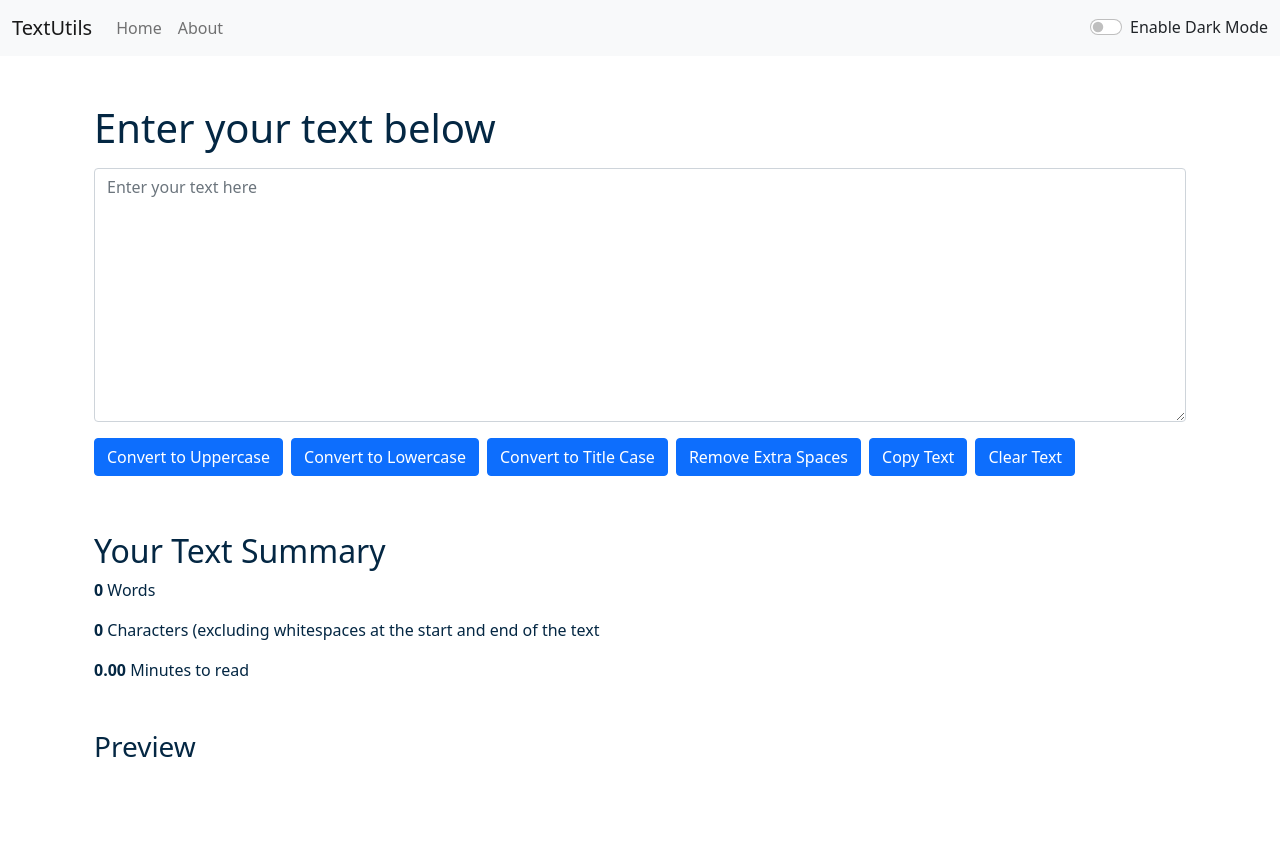
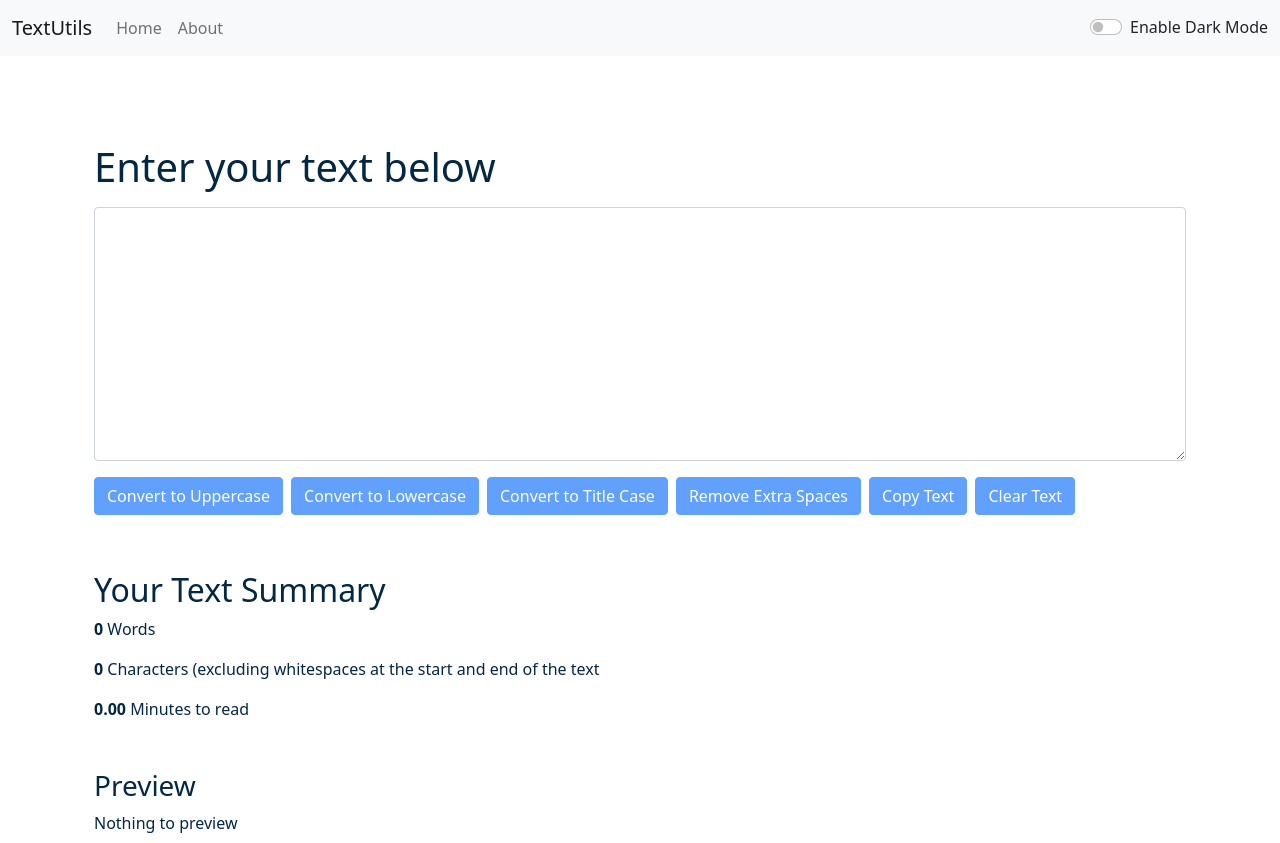
Before and after one commit to codewithnitesh/react-learning, a React (Create React App) app: page / in a window 1280 px wide. Before the commit the page ends 800 px from the top, so only its background shows below. Built offline with nearby package versions, Linux system fonts and the light colour scheme.

Commit message:
19.Fixing Issues & Wrapping up TextUtils - Complete React Course in Hindi #19

```diff
--- a/src/App.js
+++ b/src/App.js
@@ -27,12 +27,10 @@ function App() {
     if (mode === 'dark') {
       setMode('light');
       document.body.style.backgroundColor = 'white';
-      document.title = 'TextUtils - Light Mode';
     } else {
       setMode('dark');
       document.body.style.backgroundColor = '#042743';
       showAlert("success", "Dark mode is enabled");
-      document.title = 'TextUtils - Dark Mode';
     }
   }
 
@@ -43,7 +41,6 @@ function App() {
       <Alert alert={alert} />
 
       <div className="container" >
-
         <Routes >
           <Route exact path="/about" element={<About mode={mode} />}/>
           <Route exact path="/" element={<TextForm mode={mode} showAlert={showAlert} />} />
--- a/src/components/About.js
+++ b/src/components/About.js
@@ -15,9 +15,8 @@ export default function About(props) {
     }
 
   return (
-    <div>
-        <div className='container'>
-            <h1 className='my-5' style={{...getStyle(), borderBottom: 'none'}}>About Us</h1>
+        <>
+            <h1 className='my-3' style={{...getStyle(), borderBottom: 'none'}}>About Us</h1>
             <div className="accordion" id="accordionExample">
                 <div className="accordion-item">
                     <h2 className="accordion-header" id="headingOne">
@@ -56,7 +55,6 @@ export default function About(props) {
                     </div>
                 </div>
             </div>
-        </div>
-    </div>
+        </>
   )
 }
--- a/src/components/Alert.js
+++ b/src/components/Alert.js
@@ -6,8 +6,13 @@ function Alert(props) {
         return lower.charAt(0).toUpperCase() + lower.slice(1);
     }
   return (
-    props.alert && <div className={ `alert alert-${props.alert.type} alert-dismissible fade show`} role="alert">
-        <strong>{capitalize(props.alert.type)}</strong>: {props.alert.message}
+    <div style={{ height: '55px' }} className="container my-3">
+      {
+        props.alert &&
+        <div className={ `alert alert-${props.alert.type} alert-dismissible fade show`} role="alert">
+              <strong>{capitalize(props.alert.type)}</strong>: {props.alert.message}
+          </div>
+      }
     </div>
   )
 }
--- a/src/components/TextForm.js
+++ b/src/components/TextForm.js
@@ -5,18 +5,18 @@ export default function TextForm(props) {
   const [text, setText] = useState("");
 
   const handleOnChange = (event) => {
-    setText(event.target.value);
+    const newText = event.target.value.split(/^[ ]+[ ]$/).join(" ");
+
+    setText(newText);
   };
 
   const handleUppercaseClick = () => {
-    setText(text.trim());
     const upperText = text.toUpperCase();
     setText(upperText);
     props.showAlert("success", "Text successfully converted to upper case");
   };
 
   const handleLowercaseClick = () => {
-    setText(text.trim());
     const lowerText = text.toLowerCase();
     setText(lowerText);
     props.showAlert("success", "Text successfully converted to lower case");
@@ -28,8 +28,6 @@ export default function TextForm(props) {
   };
 
   const handleTitleCaseClick = () => {
-    setText(text.trim());
-
     const titleCaseText = text.replace(
         /\w\S*/g,
         function(word) {
@@ -45,6 +43,7 @@ export default function TextForm(props) {
     const myBoxElement = document.getElementById('myBox');
     myBoxElement.select();
     navigator.clipboard.writeText(myBoxElement.value);
+    document.getSelection().removeAllRanges();
     props.showAlert("success", "Text successfully copied to clipboard");
   }
 
@@ -71,14 +70,13 @@ export default function TextForm(props) {
     style={{
       color: props.mode === 'light' ? '#042743' : 'white',
     }}>
-      <div className="container my-5">
+      <div className="container">
         <h1 className="my-3">{props.heading}</h1>
         <div className="mb-3">
           <textarea
             className="form-control"
             id="myBox"
             rows="10"
-            placeholder="Enter your text here"
             value={text}
             onChange={handleOnChange}
             style={{
@@ -88,27 +86,27 @@ export default function TextForm(props) {
           ></textarea>
         </div>
         <div className="buttons">
-            <button className="btn btn-primary" onClick={handleUppercaseClick}>
+            <button disabled={!text.length} className="btn btn-primary" onClick={handleUppercaseClick}>
               Convert to Uppercase
             </button>
 
-            <button className="btn btn-primary" onClick={handleLowercaseClick}>
+            <button disabled={!text.length} className="btn btn-primary" onClick={handleLowercaseClick}>
               Convert to Lowercase
             </button>
 
-            <button className="btn btn-primary" onClick={handleTitleCaseClick}>
+            <button disabled={!text.length} className="btn btn-primary" onClick={handleTitleCaseClick}>
               Convert to Title Case
             </button>
 
-            <button className="btn btn-primary" onClick={handleExtraSpacesClick}>
+            <button disabled={!text.length} className="btn btn-primary" onClick={handleExtraSpacesClick}>
               Remove Extra Spaces
             </button>
 
-            <button className="btn btn-primary" onClick={handleCopyClick}>
+            <button disabled={!text.length} className="btn btn-primary" onClick={handleCopyClick}>
               Copy Text
             </button>
 
-            <button className="btn btn-primary" onClick={handleClearTextClick}>
+            <button disabled={!text.length} className="btn btn-primary" onClick={handleClearTextClick}>
             Clear Text
             </button>
         </div>
@@ -131,7 +129,7 @@ export default function TextForm(props) {
       </div>
       <div className="container">
         <h3>Preview</h3>
-        <p className="my-2">{text}</p>
+        <p className="my-2">{text.length ? text : 'Nothing to preview'}</p>
       </div>
     </div>
   );
```
